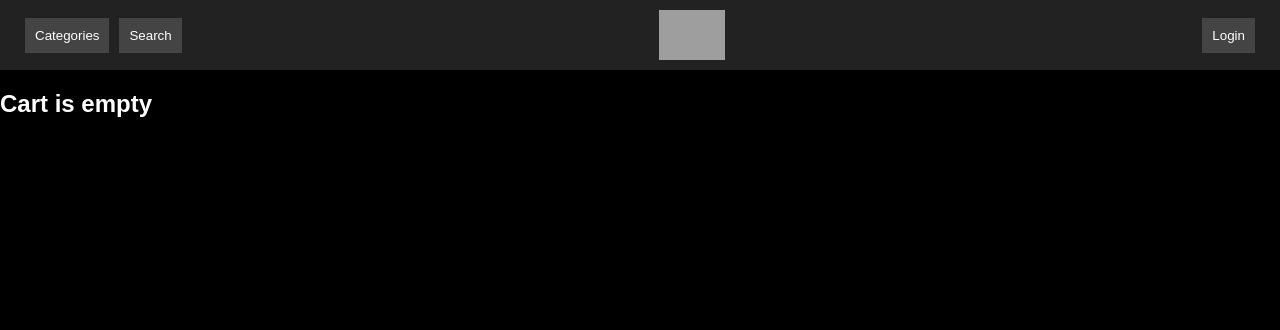
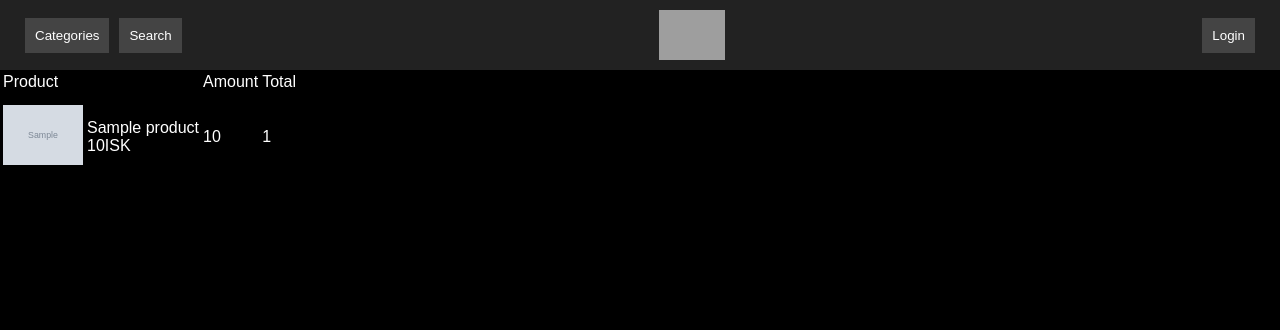
Before and after one commit to wojciech170/Ready24, a Django app: template shop/templates/shop/cart_view.html in a window 1280 px wide. Shown: the top 330 px of the page. Run offline with Django 5.2, Linux system fonts and the light colour scheme; the template is opened without the code that fills it: most values are stand-ins (such as "Sample title", 1, 10 or a date in 2020); grey boxes marked "Sample" are stand-in pictures; grey boxes are pictures that could not be loaded.

Commit message:
cart view working

```diff
--- a/Ready24/urls.py
+++ b/Ready24/urls.py
@@ -45,7 +45,7 @@ urlpatterns = [
     path('profile/<username>', ProfileView.as_view(), name='profile'),
     path('profile/addaddress/', AddAddressView.as_view(), name='add_address'),
     path('profile/addtocart/', AddToCartView.as_view(), name='add_to_cart'),
-    path('profile/<username>/cart/', CartView.as_view(), name='cart'),
+    path('profile/cart/', CartView.as_view(), name='cart'),
 ]
 
 if settings.DEBUG:
--- a/shop/templates/shop/base.html
+++ b/shop/templates/shop/base.html
@@ -26,7 +26,7 @@
     </div>
     <div class="right-buttons">
         {% if user.is_authenticated %}
-            <a href="{% url 'cart' username=user.username %}">
+            <a href="{% url 'cart' %}">
                 <button class="login">Cart</button>
             </a>
             <a href="{% url 'profile' username=user.username %}">
--- a/shop/templates/shop/cart_view.html
+++ b/shop/templates/shop/cart_view.html
@@ -1,6 +1,6 @@
 {% extends 'shop/base.html' %}
 {% block content %}
-    {% if cart.shopping_cart_product.exists %}
+    {% if cart_products %}
         <table>
             <tbody>
             <tr>
@@ -8,14 +8,14 @@
                 <td>Amount</td>
                 <td>Total</td>
             </tr>
-            {% for cart_item in cart.shopping_cart_product.all %}
+            {% for cart_item in cart_products %}
                 <tr>
-                    <td><img class="cart_img" src="{{ cart_item.picture_set.first.image.url }}"
-                             alt="{{ cart_item.name }}"></td>
+                    <td><img class="cart_img" src="{{ cart_item.product.picture_set.first.image.url }}"
+                             alt="{{ cart_item.product.name }}"></td>
                     <td>
                         <div>
-                            <a>{{ cart_item.name }}</a><br>
-                            <a>{{ cart_item.calculate_price }}ISK</a>
+                            <a>{{ cart_item.product.name }}</a><br>
+                            <a>{{ cart_item.product.calculate_price }}ISK</a>
                         </div>
                     </td>
                     <td>{{ cart_item.quantity }}</td>
```
Also changed, not shown: shop/views.py (+7 -7 lines).
